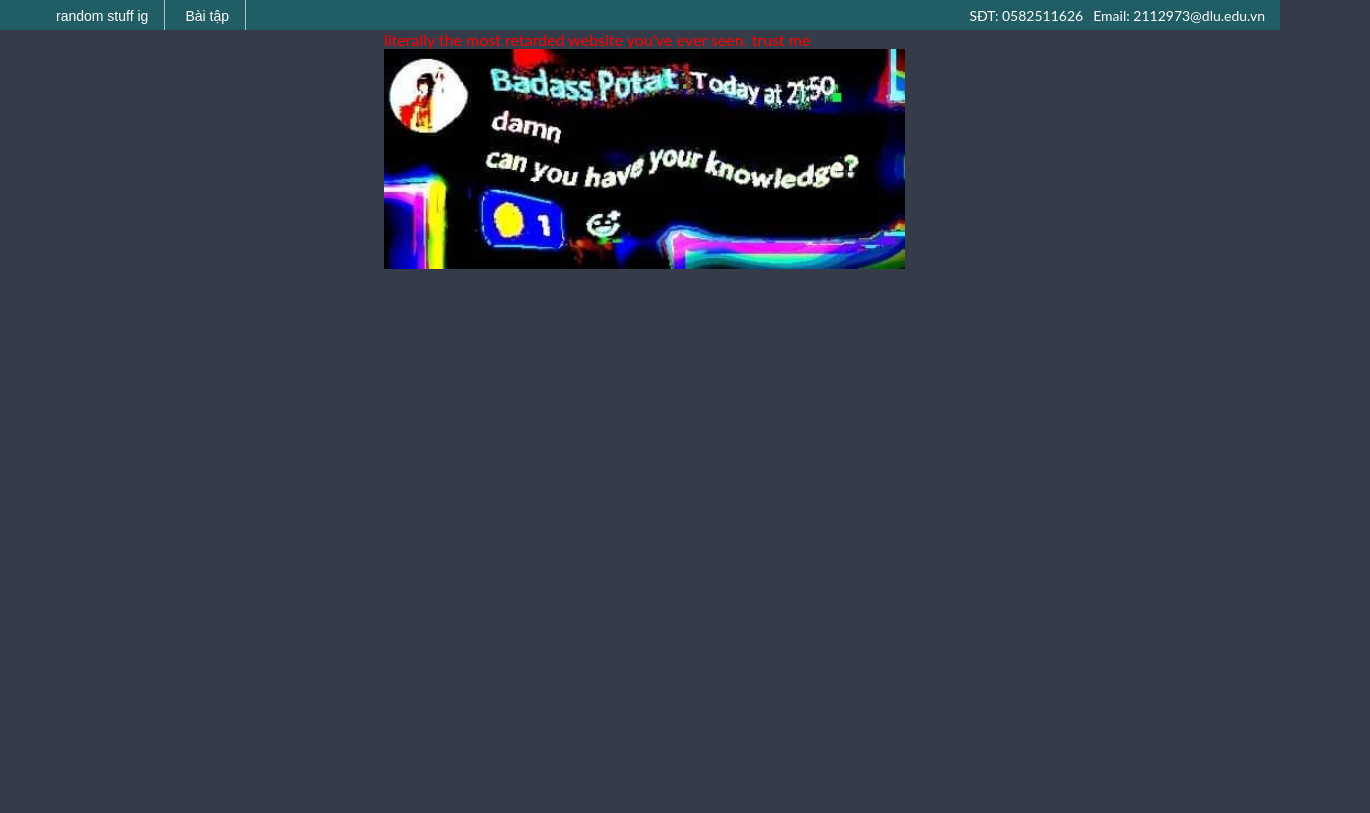
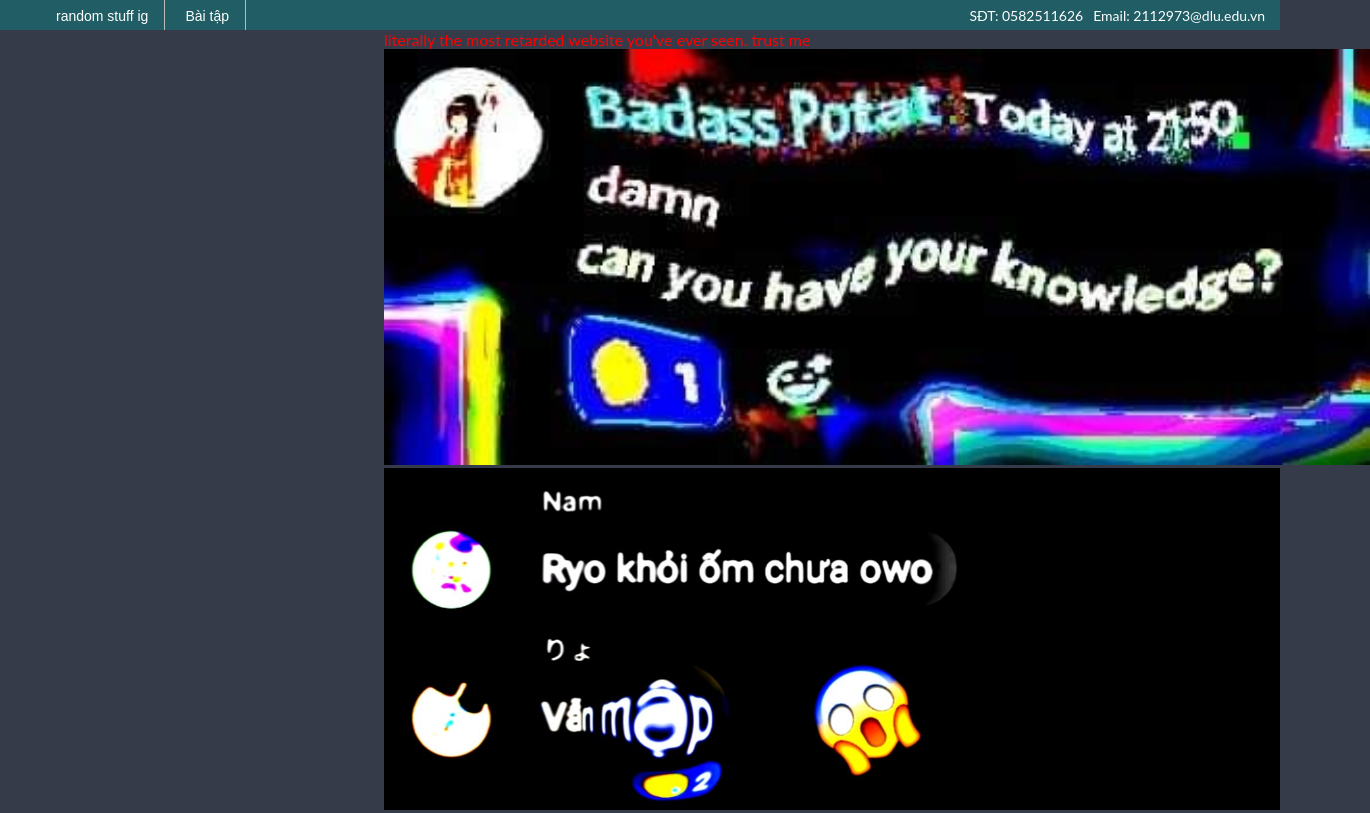
Before and after one commit to caonhatduy266/ThietKeWeb, a plain HTML site: page index.html in a window 1280 px wide. Shown: the whole page, 1370 px wide, since content can reach past the window. Drawn offline with Linux system fonts and the light colour scheme.

Commit message:
deez nuts

```diff
--- a/index.html
+++ b/index.html
@@ -52,6 +52,7 @@
 					</div>
 					<center>
 					<img src="thefunnyknowledge.jpg" width=110%>
+					<img src="ryomap.jpg" width=100%>
 					</center>
 				</div>
 		</div>
```
